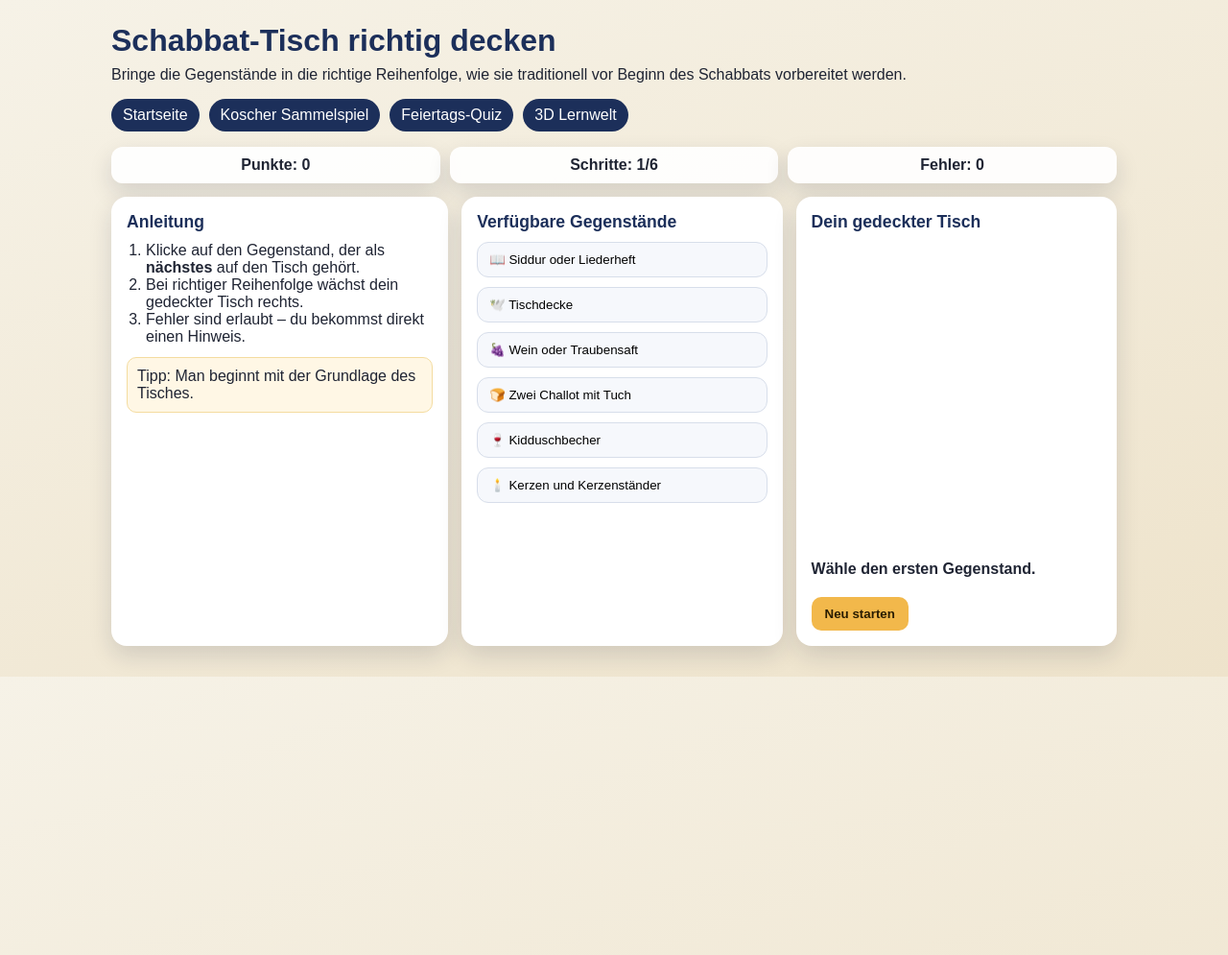
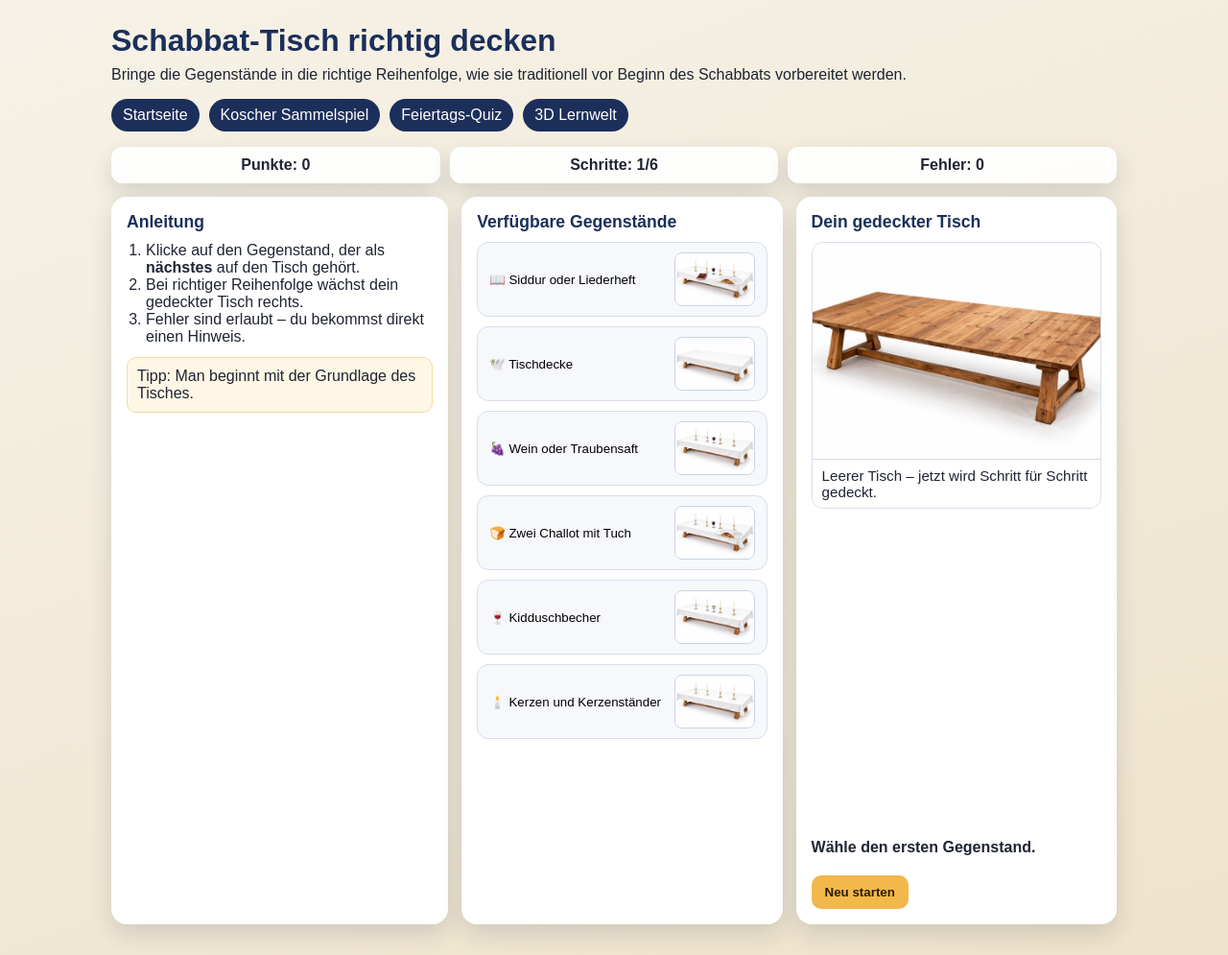
Before and after one commit to stolpersteinebs/stolpersteinebs.github.io, a Jekyll site: the page schabbattischspiel/index.html, which Jekyll copies as it is, in a window 1280 px wide. Shown: the whole page at 96% size. Built offline with Jekyll 4.4.1, drawn with Linux system fonts in a browser that asks for light colours; before the commit the page ends 900 px from its top, so only the background shows below that.

Commit message:
Nutze Bildabfolge im Schabbattischspiel

```diff
--- a/schabbattischspiel/index.html
+++ b/schabbattischspiel/index.html
@@ -44,6 +44,10 @@
 
         <article class="card table-wrap" aria-labelledby="tableTitle">
             <h2 id="tableTitle">Dein gedeckter Tisch</h2>
+            <figure class="table-visual">
+                <img id="tableImage" src="Images/Bild0.png" alt="Leerer Schabbat-Tisch" />
+                <figcaption id="tableCaption">Leerer Tisch – jetzt wird Schritt für Schritt gedeckt.</figcaption>
+            </figure>
             <div id="table" class="table"></div>
             <p id="feedback" class="feedback" role="status" aria-live="polite"></p>
             <button id="restartButton" class="restart" type="button">Neu starten</button>
--- a/schabbattischspiel/script.js
+++ b/schabbattischspiel/script.js
@@ -2,32 +2,38 @@ const order = [
     {
         id: "tischdecke",
         label: "🕊️ Tischdecke",
-        hint: "Zuerst wird der Tisch vorbereitet: Eine saubere Tischdecke bildet die Grundlage."
+        hint: "Zuerst wird der Tisch vorbereitet: Eine saubere Tischdecke bildet die Grundlage.",
+        image: "Images/Bild1.png"
     },
     {
         id: "kerzenstaender",
         label: "🕯️ Kerzen und Kerzenständer",
-        hint: "Vor Sonnenuntergang stehen die Schabbatkerzen bereit."
+        hint: "Vor Sonnenuntergang stehen die Schabbatkerzen bereit.",
+        image: "Images/Bild2.png"
     },
     {
         id: "kidduschbecher",
         label: "🍷 Kidduschbecher",
-        hint: "Der Becher für den Kiddusch wird als Nächstes bereitgestellt."
+        hint: "Der Becher für den Kiddusch wird als Nächstes bereitgestellt.",
+        image: "Images/Bild3.png"
     },
     {
         id: "wein",
         label: "🍇 Wein oder Traubensaft",
-        hint: "Nun kommt das Getränk für den Kiddusch dazu."
+        hint: "Nun kommt das Getränk für den Kiddusch dazu.",
+        image: "Images/Bild4.png"
     },
     {
         id: "challa",
         label: "🍞 Zwei Challot mit Tuch",
-        hint: "Die beiden Challot werden bedeckt auf den Tisch gelegt."
+        hint: "Die beiden Challot werden bedeckt auf den Tisch gelegt.",
+        image: "Images/Bild5.png"
     },
     {
         id: "familienbuch",
         label: "📖 Siddur oder Liederheft",
-        hint: "Zum Abschluss sind Gebetbuch oder Liederheft griffbereit."
+        hint: "Zum Abschluss sind Gebetbuch oder Liederheft griffbereit.",
+        image: "Images/Bild6.png"
     }
 ];
 
@@ -35,6 +41,8 @@ const tray = document.getElementById("tray");
 const table = document.getElementById("table");
 const feedback = document.getElementById("feedback");
 const hint = document.getElementById("hint");
+const tableImage = document.getElementById("tableImage");
+const tableCaption = document.getElementById("tableCaption");
 const scoreEl = document.getElementById("score");
 const stepEl = document.getElementById("step");
 const totalEl = document.getElementById("total");
@@ -77,7 +85,10 @@ function renderTray() {
         const button = document.createElement("button");
         button.type = "button";
         button.className = "item";
-        button.textContent = item.label;
+        button.innerHTML = `
+            <span class="item-label">${item.label}</span>
+            <img src="${item.image}" alt="Vorschau für ${item.label}" class="item-preview" loading="lazy" />
+        `;
         button.setAttribute("aria-label", `${item.label} auswählen`);
         button.addEventListener("click", () => chooseItem(item.id));
         tray.appendChild(button);
@@ -101,6 +112,9 @@ function chooseItem(id) {
         placed.textContent = `${placedCount}. ${expected.label}`;
         table.appendChild(placed);
 
+        tableImage.src = expected.image;
+        tableCaption.textContent = `Schritt ${placedCount}: ${expected.label}`;
+
         hint.textContent = expected.hint;
         setFeedback("Richtig! Der Gegenstand passt in die Reihenfolge.", "ok");
 
@@ -108,6 +122,7 @@ function chooseItem(id) {
             stepEl.textContent = String(order.length);
             hint.textContent = "Fertig! Dein Schabbat-Tisch ist vorbereitet. Schabbat Schalom!";
             setFeedback("🎉 Geschafft! Du hast alle Gegenstände in die richtige Reihenfolge gebracht.", "ok");
+            tableCaption.textContent = "Fertig gedeckter Schabbat-Tisch. Schabbat Schalom!";
         }
     } else {
         mistakes += 1;
@@ -126,6 +141,8 @@ function resetGame() {
     available = shuffle(order);
 
     table.innerHTML = "";
+    tableImage.src = "Images/Bild0.png";
+    tableCaption.textContent = "Leerer Tisch – jetzt wird Schritt für Schritt gedeckt.";
     hint.textContent = "Tipp: Man beginnt mit der Grundlage des Tisches.";
     setFeedback("Wähle den ersten Gegenstand.", "");
 
--- a/schabbattischspiel/styles.css
+++ b/schabbattischspiel/styles.css
@@ -99,12 +99,40 @@ body {
     border: 1px solid #f4dca0;
 }
 
+
+.table-visual {
+    margin: 0;
+    border: 1px solid #d7deea;
+    border-radius: 12px;
+    overflow: hidden;
+    background: #f6f8fc;
+}
+
+.table-visual img {
+    display: block;
+    width: 100%;
+    height: auto;
+    aspect-ratio: 4 / 3;
+    object-fit: cover;
+}
+
+.table-visual figcaption {
+    padding: 8px 10px;
+    font-size: 0.95rem;
+    border-top: 1px solid #d7deea;
+    background: #fff;
+}
+
 .tray,
 .table {
     min-height: 320px;
     display: flex;
     flex-direction: column;
     gap: 10px;
+}
+
+.table {
+    margin-top: 12px;
 }
 
 .item {
@@ -116,6 +144,10 @@ body {
     text-align: left;
     cursor: pointer;
     transition: transform 0.15s ease, box-shadow 0.15s ease;
+    display: flex;
+    align-items: center;
+    justify-content: space-between;
+    gap: 10px;
 }
 
 .item:hover,
@@ -165,3 +197,17 @@ body {
         min-height: 0;
     }
 }
+
+
+.item-label {
+    flex: 1;
+}
+
+.item-preview {
+    width: 84px;
+    height: 56px;
+    border-radius: 8px;
+    object-fit: cover;
+    border: 1px solid #cad3e4;
+    background: #fff;
+}
```
